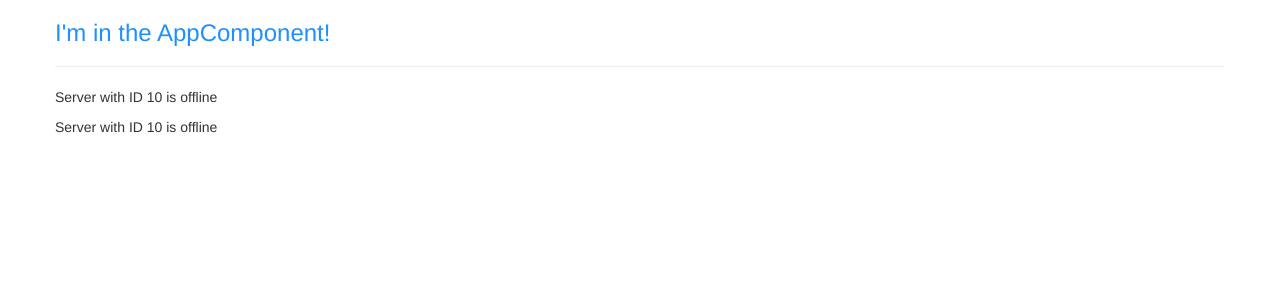
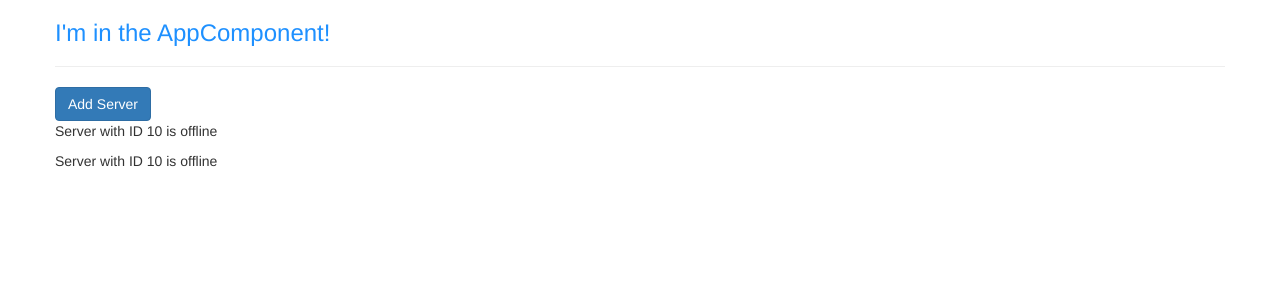
Before and after one commit to RobertImbrie/udemy-angular-5, an Angular app in the folder my-first-app/: page / in a window 1280 px wide. Shown: the top 300 px of the page. Built offline with nearby package versions, Linux system fonts and the light colour scheme.

Commit message:
Add property binding on button
After 2 seconds, Add Server button goes from disabled to enabled

```diff
--- a/my-first-app/src/app/servers/servers.component.html
+++ b/my-first-app/src/app/servers/servers.component.html
@@ -1,2 +1,3 @@
+<button class="btn btn-primary" [disabled]="!allowNewServer">Add Server</button>
 <app-server></app-server>
 <app-server></app-server>
--- a/my-first-app/src/app/servers/servers.component.ts
+++ b/my-first-app/src/app/servers/servers.component.ts
@@ -2,14 +2,20 @@
 
 @Component({
   selector: '.app-servers',
-  template: `
-  	<app-server></app-server>
-  	<app-server></app-server>`,
+//  template: `
+// 	<app-server></app-server>
+//  <app-server></app-server>`,
+	templateUrl: './servers.component.html',
   styleUrls: ['./servers.component.css']
 })
 export class ServersComponent implements OnInit {
+	allowNewServer = false;
 
-  constructor() { }
+  constructor() {
+  	setTimeout( ()=> {
+  		this.allowNewServer = true;
+  	}, 2000);
+  }
 
   ngOnInit() {
   }
```
